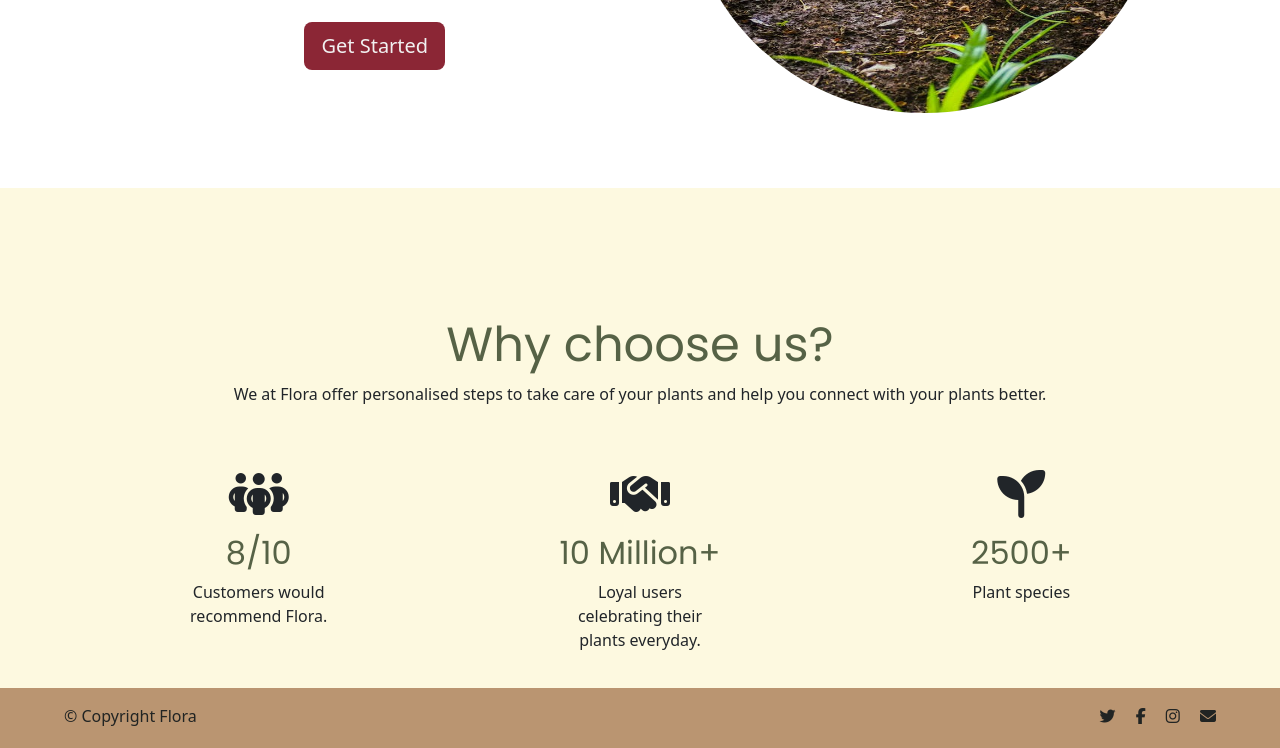
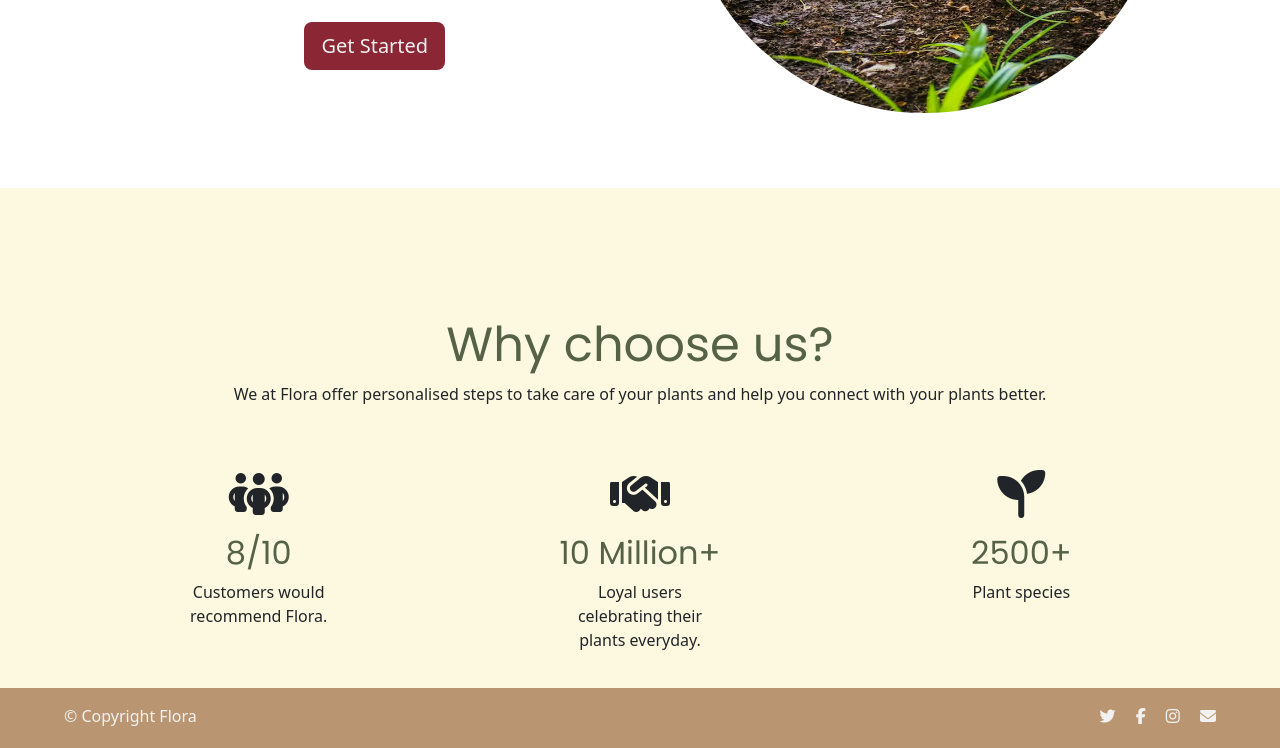
Before and after one commit to Tulasi2304/plant-care-tracker-app, a plain HTML site: page index.html in a window 1280 px wide. Shown: the part 545-1293 px from the top of the page. Drawn offline with nearby package versions, Linux system fonts and the light colour scheme.

Commit message:
Update style

```diff
--- a/css/styles.css
+++ b/css/styles.css
@@ -220,7 +220,7 @@ p.navbar-brand {
     width: 100%;
     height: 60px;
     background-color: var(--lion);
-    color: var(--black-alt);
+    color: var(--white-alt);
 }
 
 .footer p {
```
